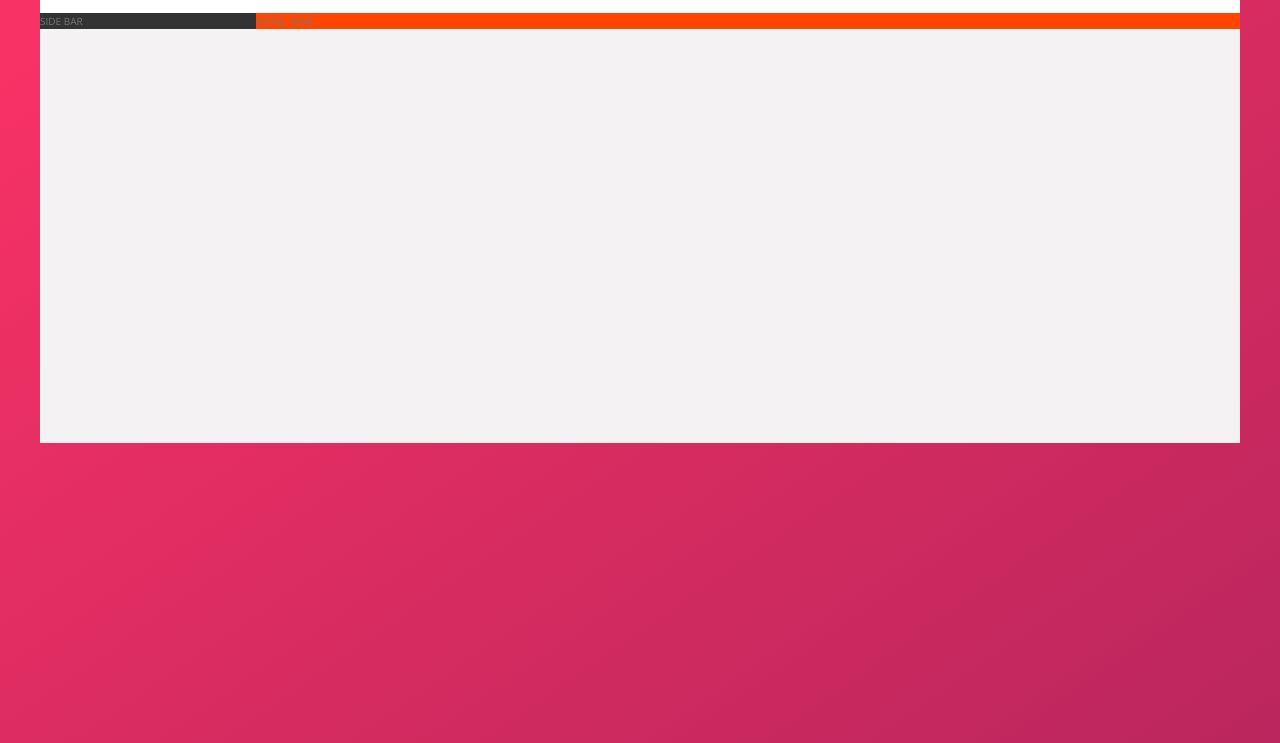
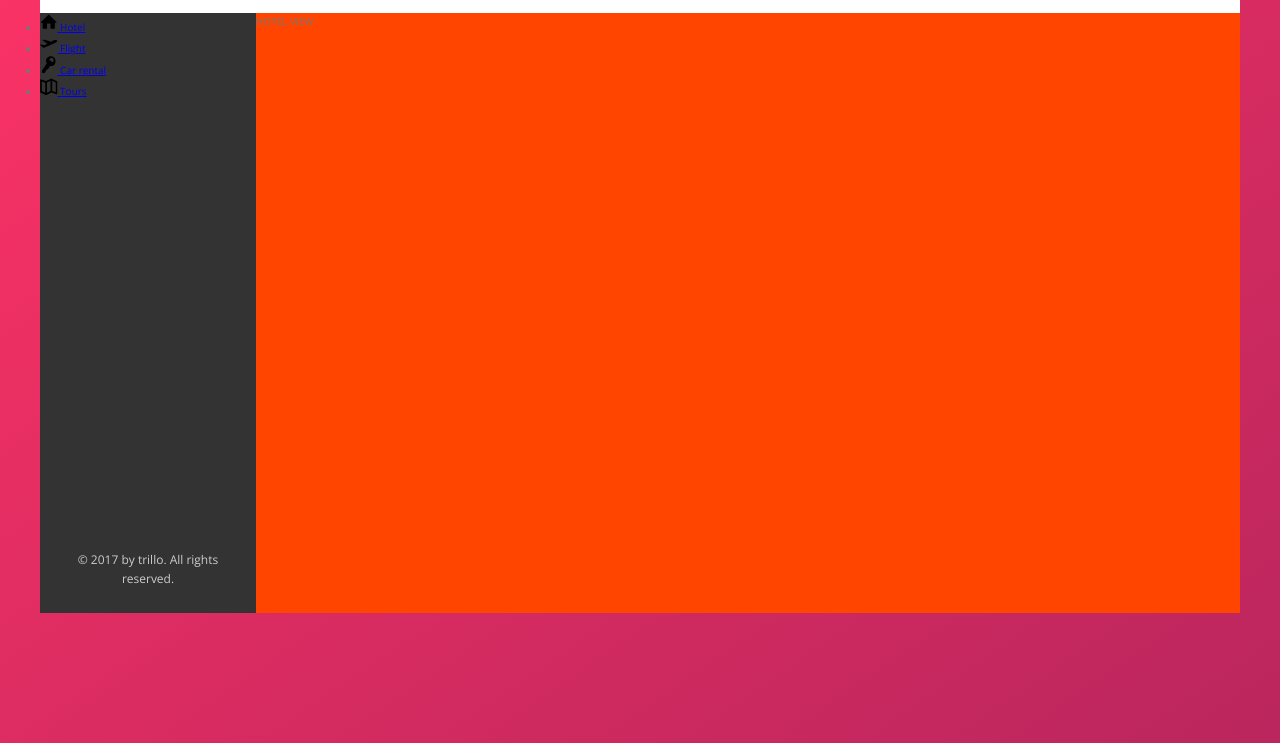
Before and after one commit to Franklinxavier/flexbox, a website: page index.html in a window 1280 px wide. Shown: the part 137-880 px from the top of the page. Drawn offline with nearby package versions, Linux system fonts and the light colour scheme.

Commit message:
building side nav bar part 1 completed

```diff
--- a/index.html
+++ b/index.html
@@ -45,7 +45,46 @@
                 </nav>
             </header>
             <div class="content">
-                <nav class="sidebar">SIDE BAR</nav>
+                <nav class="sidebar">
+                    <ul class="side-nav">
+                        <li class="side-nav__item">
+                            <a href="#" class="side-nav__link">
+                                <svg class="side-nav__icon">
+                                    <use xlink:href="img/sprite.svg#icon-home"></use>
+                                </svg>
+                                <span>Hotel</span>
+                        </a>
+                        </li>
+                        <li class="side-nav__item">
+                            <a href="#" class="side-nav__link">
+                                <svg class="side-nav__icon">
+                                    <use xlink:href="img/sprite.svg#icon-aircraft-take-off"></use>
+                                </svg>
+                                <span>Flight</span>
+                            </a>
+                        </li>
+                        <li class="side-nav__item">
+                            <a href="#" class="side-nav__link">
+                                <svg class="side-nav__icon">
+                                    <use xlink:href="img/sprite.svg#icon-key"></use>
+                                </svg>
+                                <span>Car rental</span>
+                            </a>
+                        </li>
+                        <li class="side-nav__item">
+                            <a href="#" class="side-nav__link">
+                                <svg class="side-nav__icon">
+                                    <use xlink:href="img/sprite.svg#icon-map"></use>
+                                </svg>
+                                <span>Tours</span>
+                            </a>
+                        </li>
+                    </ul>
+
+                    <div class="legal">
+                        &copy; 2017 by trillo. All rights reserved.
+                    </div>
+                </nav>
                 <main class="hotel-view">
                     HOTEL VIEW
                 </main>
--- a/sass/_components.scss
+++ b/sass/_components.scss
@@ -126,3 +126,37 @@
     padding: 2rem;
 
 }
+
+
+////////////////////////////////////////
+/// SIDE NAV BAR
+
+.sidebar {
+    display: flex;
+    flex-direction: column;
+    justify-content: space-between;
+}
+
+.side-nav {
+
+
+
+    &__item {
+
+    }
+
+    &__icon {
+        width: 1.75rem;
+        height: 1.75rem;
+    }
+}
+
+////////////////////////////////////////
+/// LEGAL
+
+.legal {
+    font-size: 1.2rem;
+    color: var(--color-grey-light-4);
+    text-align: center;
+    padding: 2.5rem;
+}
--- a/sass/_layout.scss
+++ b/sass/_layout.scss
@@ -20,11 +20,14 @@
 
 .content {
     display: flex;
+    height: 60rem;
 }
 
 .sidebar {
+    flex: 0 0 18%;
     background-color: var(--color-grey-dark-1);
-    flex: 0 0 18%;
+
+
 }
 
 .hotel-view {
```
Also changed, not shown: css/style.css.
